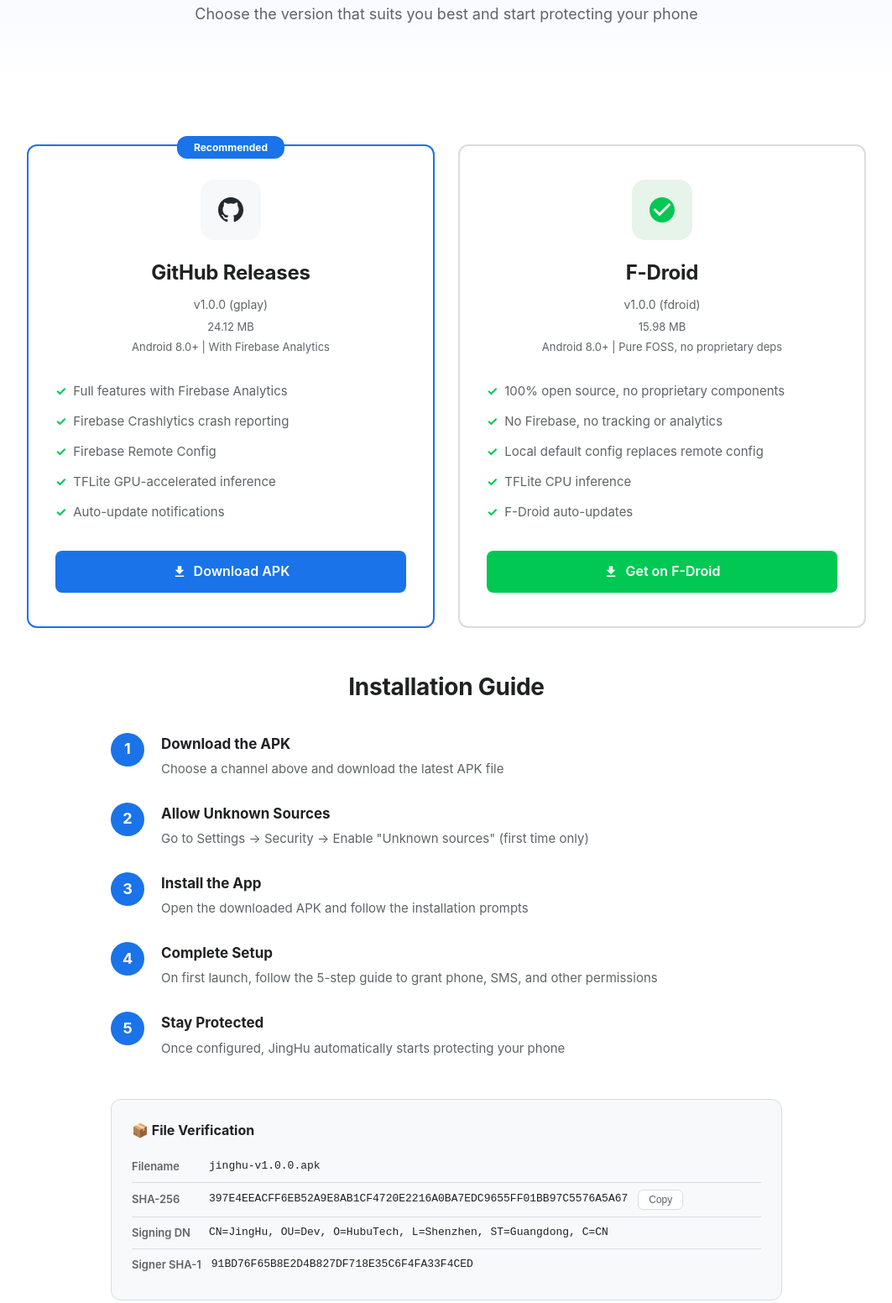
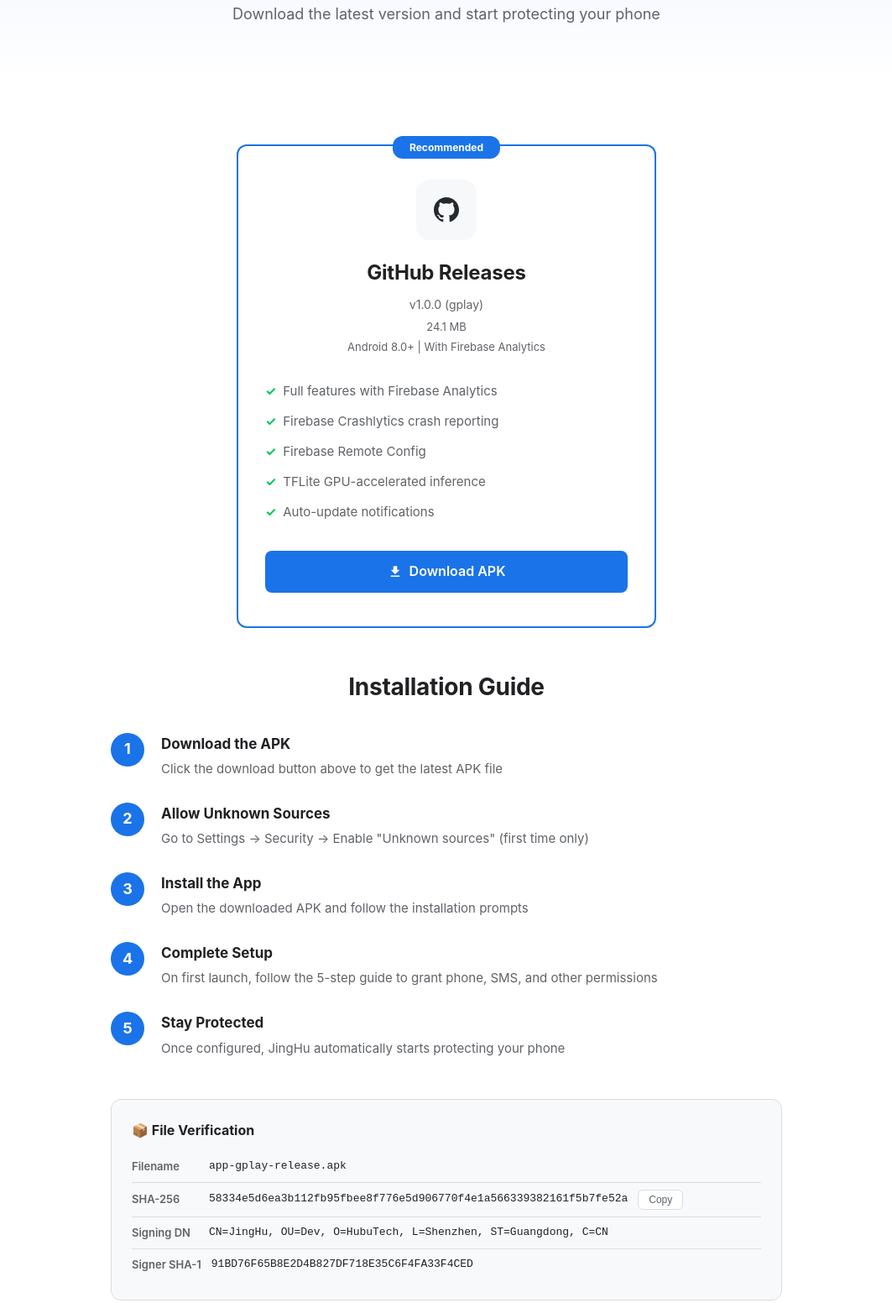
Before and after one commit to 782A/jinghu, a plain HTML site: page website/en/download.html in a window 1280 px wide. Shown: the part 193-1745 px from the top of the page at 84% size, without its empty margins (108-1171 px from the left). Drawn offline with Linux system fonts and the light colour scheme.

Commit message:
refactor: remove F-Droid, only keep gplay release

```diff
--- a/website/en/download.html
+++ b/website/en/download.html
@@ -210,20 +210,20 @@
     <div class="download-hero">
         <div class="container">
             <h1>Download JingHu</h1>
-            <p>Choose the version that suits you best and start protecting your phone</p>
+            <p>Download the latest version and start protecting your phone</p>
         </div>
     </div>
 
     <section>
         <div class="container">
-            <div class="platform-grid">
+            <div class="platform-grid" style="max-width: 500px; margin: 0 auto;">
                 <div class="platform-card primary">
                     <div class="platform-icon github">
                         <svg width="36" height="36" viewBox="0 0 24 24" fill="#24292e"><path d="M12 2C6.477 2 2 6.477 2 12c0 4.42 2.865 8.166 6.839 9.489.5.092.682-.217.682-.482 0-.237-.008-.866-.013-1.7-2.782.604-3.369-1.34-3.369-1.34-.454-1.156-1.11-1.464-1.11-1.464-.908-.62.069-.608.069-.608 1.003.07 1.531 1.03 1.531 1.03.892 1.529 2.341 1.087 2.91.831.092-.646.35-1.086.636-1.336-2.22-.253-4.555-1.11-4.555-4.943 0-1.091.39-1.984 1.029-2.683-.103-.253-.446-1.27.098-2.647 0 0 .84-.269 2.75 1.025A9.578 9.578 0 0112 6.836c.85.004 1.705.114 2.504.336 1.909-1.294 2.747-1.025 2.747-1.025.546 1.377.203 2.394.1 2.647.64.699 1.028 1.592 1.028 2.683 0 3.842-2.339 4.687-4.566 4.935.359.309.678.919.678 1.852 0 1.336-.012 2.415-.012 2.743 0 .267.18.578.688.48C19.138 20.163 22 16.418 22 12c0-5.523-4.477-10-10-10z"/></svg>
                     </div>
                     <h2>GitHub Releases</h2>
                     <p class="version">v1.0.0 (gplay)</p>
-                    <p class="filesize">24.12 MB</p>
+                    <p class="filesize">24.1 MB</p>
                     <p class="requires">Android 8.0+ | With Firebase Analytics</p>
                     <ul class="features-list">
                         <li>Full features with Firebase Analytics</li>
@@ -237,26 +237,6 @@
                         Download APK
                     </a>
                 </div>
-                <div class="platform-card">
-                    <div class="platform-icon fdroid">
-                        <svg width="36" height="36" viewBox="0 0 24 24" fill="#00c853"><path d="M12 2C6.48 2 2 6.48 2 12s4.48 10 10 10 10-4.48 10-10S17.52 2 12 2zm-2 15l-5-5 1.41-1.41L10 14.17l7.59-7.59L19 8l-9 9z"/></svg>
-                    </div>
-                    <h2>F-Droid</h2>
-                    <p class="version">v1.0.0 (fdroid)</p>
-                    <p class="filesize">15.98 MB</p>
-                    <p class="requires">Android 8.0+ | Pure FOSS, no proprietary deps</p>
-                    <ul class="features-list">
-                        <li>100% open source, no proprietary components</li>
-                        <li>No Firebase, no tracking or analytics</li>
-                        <li>Local default config replaces remote config</li>
-                        <li>TFLite CPU inference</li>
-                        <li>F-Droid auto-updates</li>
-                    </ul>
-                    <a href="https://f-droid.org/packages/com.jinghu/" class="btn btn-accent" target="_blank" rel="noopener">
-                        <svg width="18" height="18" viewBox="0 0 24 24" fill="currentColor"><path d="M5 20h14v-2H5v2zM19 9h-4V3H9v6H5l7 7 7-7z"/></svg>
-                        Get on F-Droid
-                    </a>
-                </div>
             </div>
 
             <div class="install-guide">
@@ -265,7 +245,7 @@
                     <li>
                         <div>
                             <h4>Download the APK</h4>
-                            <p>Choose a channel above and download the latest APK file</p>
+                            <p>Click the download button above to get the latest APK file</p>
                         </div>
                     </li>
                     <li>
@@ -298,11 +278,11 @@
                     <h3>📦 File Verification</h3>
                     <div class="checksum-row">
                         <span class="label">Filename</span>
-                        <span class="value">jinghu-v1.0.0.apk</span>
+                        <span class="value">app-gplay-release.apk</span>
                     </div>
                     <div class="checksum-row">
                         <span class="label">SHA-256</span>
-                        <span class="value" id="sha256">397E4EEACFF6EB52A9E8AB1CF4720E2216A0BA7EDC9655FF01BB97C5576A5A67</span>
+                        <span class="value" id="sha256">58334e5d6ea3b112fb95fbee8f776e5d906770f4e1a566339382161f5b7fe52a</span>
                         <button class="copy-btn" onclick="copyHash()">Copy</button>
                     </div>
                     <div class="checksum-row">
```
Also changed, not shown: website/download.html (+6 -26 lines).
